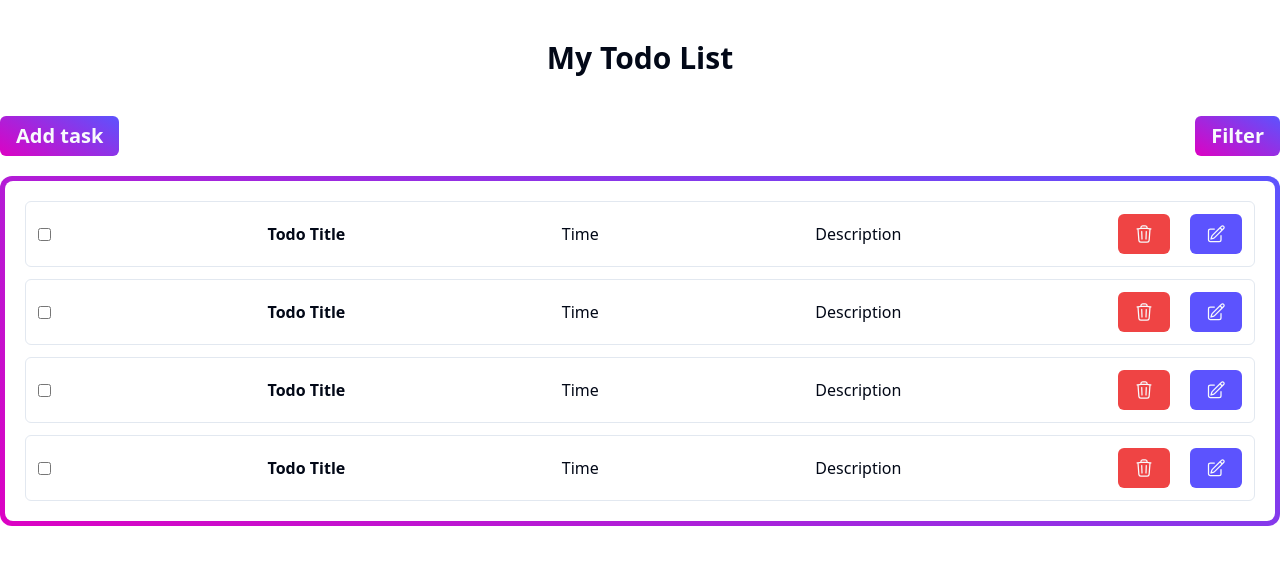
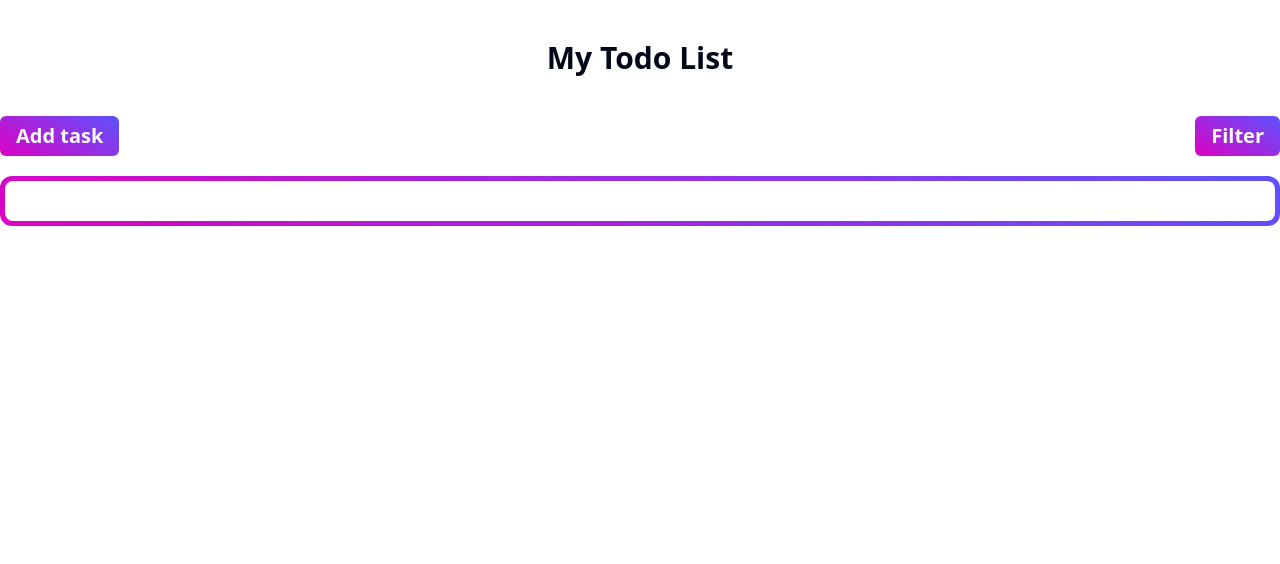
Before and after one commit to miavai649/todo-redux, a React (Vite) app: page / in a window 1280 px wide. Shown: the top 564 px of the page. Built offline with nearby package versions, Linux system fonts and the light colour scheme; the HTML template or start-up script is replaced by a standard one.

Commit message:
dynamically showing todo list

```diff
--- a/src/components/Todo/AddTodoModel.tsx
+++ b/src/components/Todo/AddTodoModel.tsx
@@ -22,7 +22,10 @@ const AddTodoModel = () => {
   const handleSubmit = (e: FormEvent) => {
     e.preventDefault()
 
+    const randomString = Math.random().toString(36).substring(2, 7)
+
     const taskDetails = {
+      id: randomString,
       title: task,
       description
     }
--- a/src/components/Todo/TodoCard.tsx
+++ b/src/components/Todo/TodoCard.tsx
@@ -1,13 +1,18 @@
 import { EditIcon, TrashIcon } from '../Svg/Svg'
 import { Button } from '../ui/button'
 
-const TodoCard = () => {
+type TTodoCardProps = {
+  title: string
+  description: string
+}
+
+const TodoCard = ({ title, description }: TTodoCardProps) => {
   return (
     <div className='bg-white p-3 rounded-md flex justify-between items-center border'>
       <input type='checkbox' name='' id='' />
-      <p className='font-semibold'>Todo Title</p>
+      <p className='font-semibold'>{title}</p>
       <p>Time</p>
-      <p>Description</p>
+      <p>{description}</p>
       <div className='space-x-5'>
         <Button className='bg-red-500'>
           <TrashIcon />
--- a/src/components/Todo/TodoContainer.tsx
+++ b/src/components/Todo/TodoContainer.tsx
@@ -1,8 +1,11 @@
+import { useAppSelector } from '@/redux/hook'
 import AddTodoModel from './AddTodoModel'
 import TodoCard from './TodoCard'
 import TodoFilter from './TodoFilter'
 
 const TodoContainer = () => {
+  const { todos } = useAppSelector((state) => state.todos)
+
   return (
     <div>
       <div className='flex justify-between mb-5'>
@@ -11,10 +14,13 @@ const TodoContainer = () => {
       </div>
       <div className='bg-primary-gradient w-full rounded-xl p-[5px]'>
         <div className='bg-white h-full w-full rounded-lg p-5 space-y-3'>
-          <TodoCard />
-          <TodoCard />
-          <TodoCard />
-          <TodoCard />
+          {todos.map((todo) => (
+            <TodoCard
+              key={todo.id}
+              title={todo.title}
+              description={todo.description}
+            />
+          ))}
         </div>
         {/* <div className='bg-white rounded-md p-5 flex justify-center items-center text-2xl font-bold'>
           <p>There is no task pending</p>
--- a/src/redux/features/todoSlice.ts
+++ b/src/redux/features/todoSlice.ts
@@ -1,6 +1,7 @@
 import { createSlice, PayloadAction } from '@reduxjs/toolkit'
 
 type TTodo = {
+  id: string
   title: string
   description: string
   isCompleted?: boolean
```
